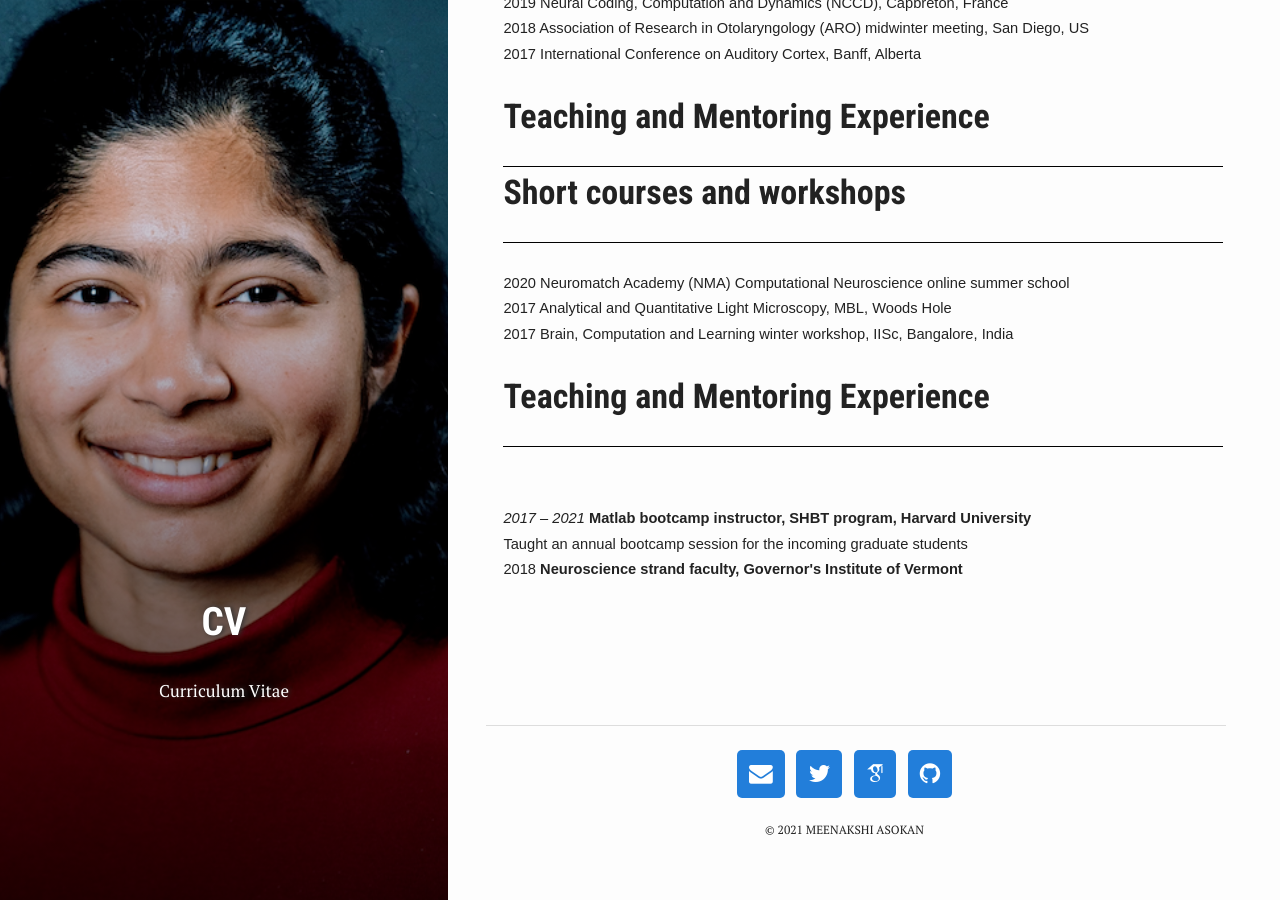
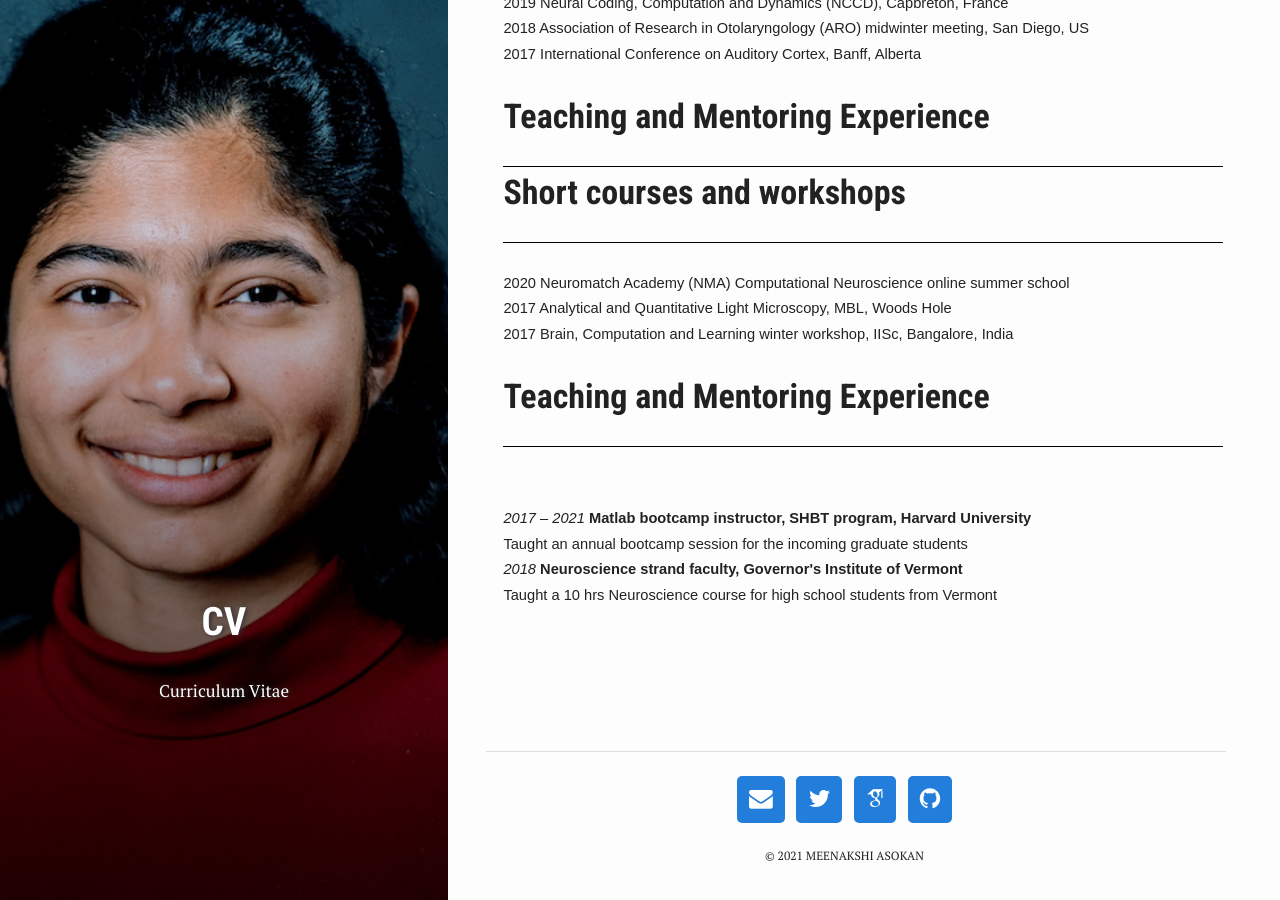
Before and after one commit to Meenakshi-Asokan/Meenakshi-Asokan.github.io, a Jekyll site: the page built from pages/2_cv.html, in a window 1280 px wide and 900 px high, scrolled down 1671 px. Built offline with Jekyll 4.4.1, drawn with Linux system fonts in a browser that asks for light colours; nearby versions of some CDN libraries; some web fonts are replaced; library files that are not in the unit come from our copies.

Commit message:
Update 2_cv.html

```diff
--- a/pages/2_cv.html
+++ b/pages/2_cv.html
@@ -310,12 +310,15 @@ style='font-size:11.0pt;font-family:"Century Gothic",sans-serif'>
   Taught an annual bootcamp session for the incoming graduate students</span></p>
 
 <p class=MsoNormal style='margin-top:0in;margin-right:-.5in;margin-bottom:0in;
-margin-left:99.0pt;margin-bottom:.0001pt;text-indent:-99.0pt'><span
-style='font-size:11.0pt;font-family:"Century Gothic",sans-serif'>2018    <b>Neuroscience strand faculty, Governor's Institute of Vermont</b></span></p>
+margin-left:1.75in;margin-bottom:.0001pt;text-indent:-1.75in'><i><span
+style='font-size:11.0pt;font-family:"Century Gothic",sans-serif'>2018 </span></i><b><span
+style='font-size:11.0pt;font-family:"Century Gothic",sans-serif'>
+  Neuroscience strand faculty, Governor's Institute of Vermont</b></span></p>
 
 <p class=MsoNormal style='margin-top:0in;margin-right:-.5in;margin-bottom:0in;
 margin-left:99.0pt;margin-bottom:.0001pt;text-indent:-99.0pt'><span
-style='font-size:11.0pt;font-family:"Century Gothic",sans-serif'>                     </span></p>
+style='font-size:11.0pt;font-family:"Century Gothic",sans-serif'>
+  Taught a 10 hrs Neuroscience course for high school students from Vermont</span></p>
 
 </div>
 
```
